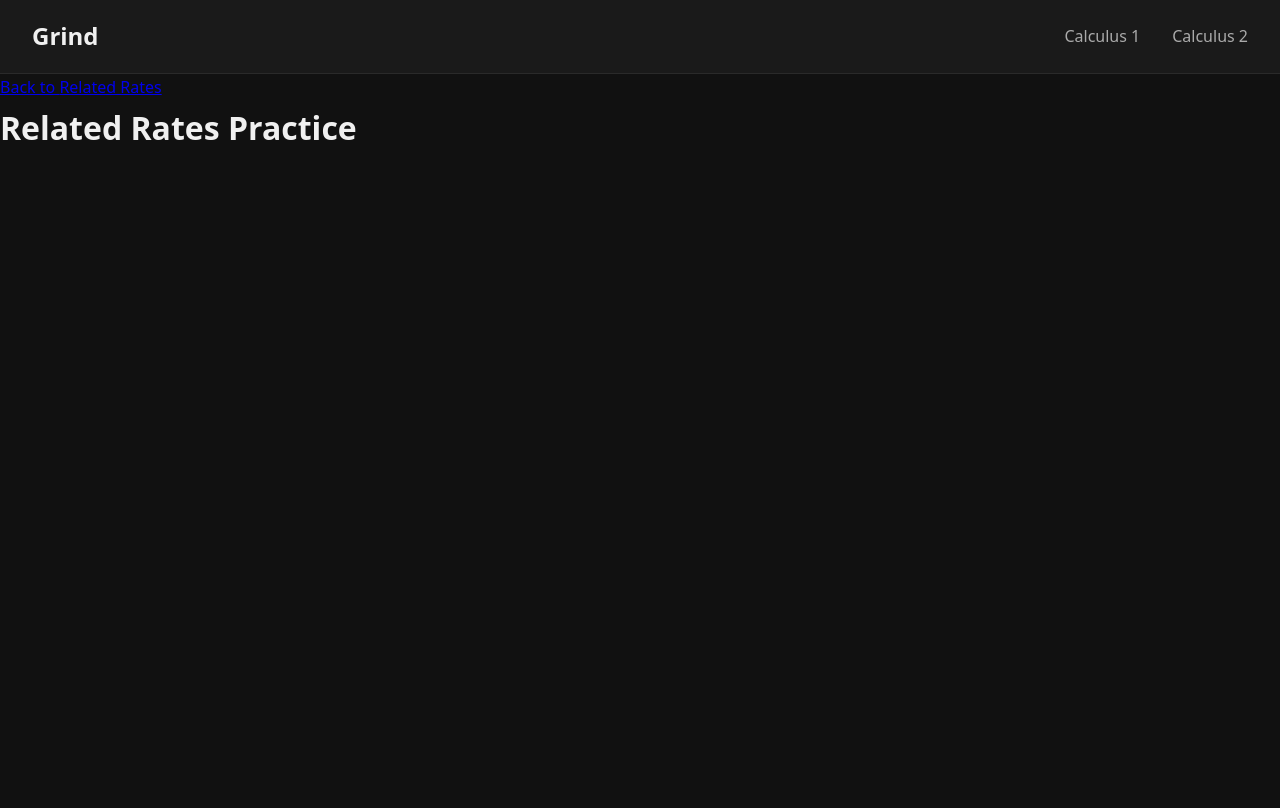
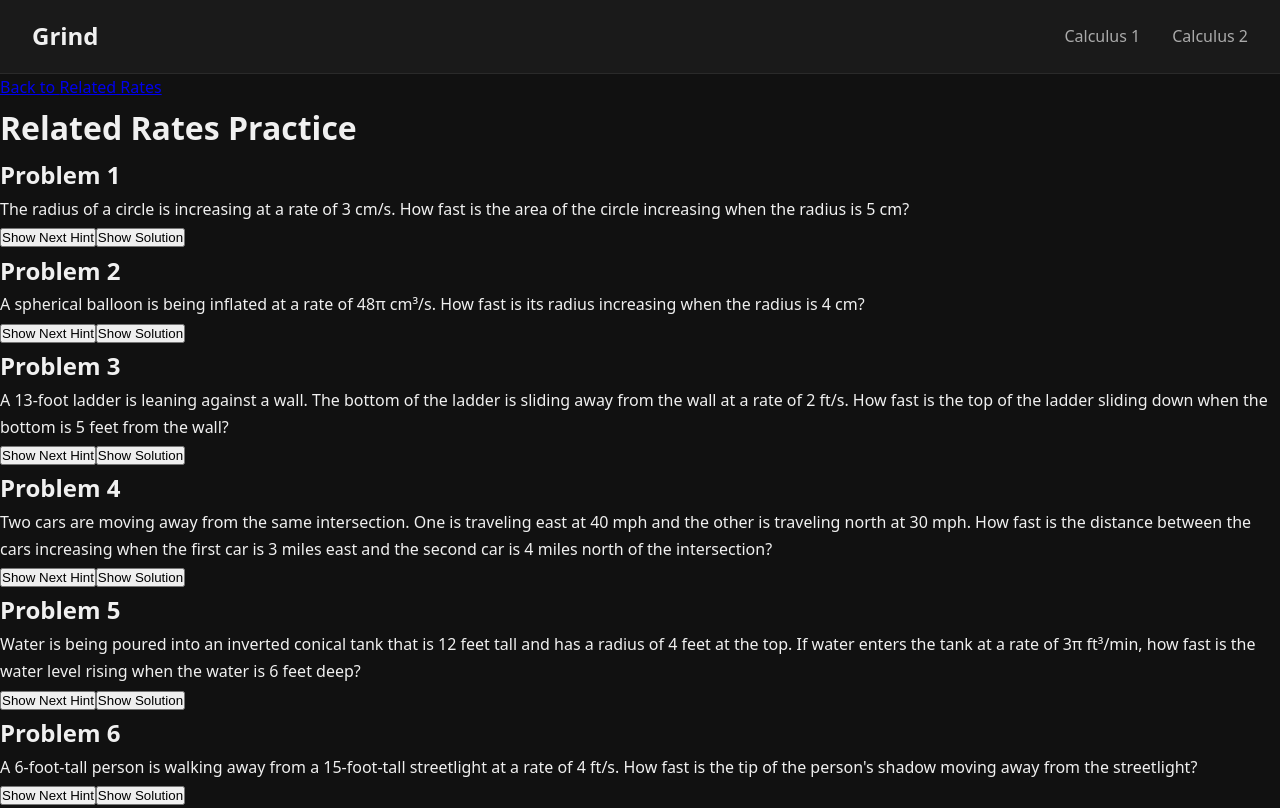
Before and after one commit to richard-bo/tutoring-platform, a React (Vite) app: page /calc1/related-rates/practice in a window 1280 px wide. Built offline with nearby package versions, Linux system fonts and the light colour scheme.

Commit message:
Practice component, hints, and problems for related rates

```diff
--- /dev/null
+++ b/src/components/PracticeProblem.jsx
@@ -0,0 +1,41 @@
+import { useState } from "react";
+import "./PracticeProblem.css";
+
+function PracticeProblem(props) {
+    const [hintCount, setHintCount] = useState(0);
+    const [showSolution, setShowSolution] = useState(false);
+
+    return (
+        <section className="practice-problem">
+            <h2>Problem {props.number}</h2>
+
+            <p>{props.question}</p>
+
+            <button
+                onClick={() => setHintCount(prev => prev + 1)}
+                disabled={hintCount >= props.hints.length}
+            >
+                Show Next Hint
+            </button>
+
+            <button onClick={() => setShowSolution(prev => !prev)}>
+                {showSolution ? "Hide Solution" : "Show Solution"}
+            </button>
+
+            {props.hints.slice(0, hintCount).map((hint, index) => (
+                <p key={index}>
+                    Hint {index + 1}: {hint}
+                </p>
+            ))}
+
+            {showSolution && (
+                <div className="practice-solution">
+                    <h3>Solution</h3>
+                    {props.solution}
+                </div>
+            )}
+        </section>
+    );
+}
+
+export default PracticeProblem;
--- /dev/null
+++ b/src/data/relatedRatesProblems.js
@@ -0,0 +1,64 @@
+const relatedRatesProblems = [
+    {
+        number: 1,
+        question: "The radius of a circle is increasing at a rate of 3 cm/s. How fast is the area of the circle increasing when the radius is 5 cm?",
+        hints: [
+            "Identify the rate you are given and the rate you are trying to find.",
+            "What equation relates the area of a circle to its radius?",
+            "Differentiate both sides with respect to time. Remember that the radius is changing with time."
+        ],
+        solution: null
+    },
+    {
+        number: 2,
+        question: "A spherical balloon is being inflated at a rate of 48π cm³/s. How fast is its radius increasing when the radius is 4 cm?",
+        hints: [
+            "Are you given the rate of change of the radius or the volume?",
+            "Find an equation relating the volume of a sphere to its radius.",
+            "Differentiate with respect to time using the chain rule, then isolate the unknown."
+        ],
+        solution: null
+    },
+    {
+        number: 3,
+        question: "A 13-foot ladder is leaning against a wall. The bottom of the ladder is sliding away from the wall at a rate of 2 ft/s. How fast is the top of the ladder sliding down when the bottom is 5 feet from the wall?",
+        hints: [
+            "Draw a diagram and label the sides.",
+            "Notice this creates a right triangle, what equation do we typically use here?",
+            "Remember that the length of the ladder is constant."
+        ],
+        solution: null
+    },
+    {
+        number: 4,
+        question: "Two cars are moving away from the same intersection. One is traveling east at 40 mph and the other is traveling north at 30 mph. How fast is the distance between the cars increasing when the first car is 3 miles east and the second car is 4 miles north of the intersection?",
+        hints: [
+            "Draw the positions of the two cars relative to the intersection.",
+            "Use the Pythagorean Theorem.",
+            "Both cars are moving, so both distances are changing with time."
+        ],
+        solution: null
+    },
+    {
+        number: 5,
+        question: "Water is being poured into an inverted conical tank that is 12 feet tall and has a radius of 4 feet at the top. If water enters the tank at a rate of 3π ft³/min, how fast is the water level rising when the water is 6 feet deep?",
+        hints: [
+            "Write down the equation for the volume of a cone. Which variables are changing?",
+            "Similar triangles.",
+            "Express the radius in terms of the height and substitute into the volume equation before differentiating."
+        ],
+        solution: null
+    },
+    {
+        number: 6,
+        question: "A 6-foot-tall person is walking away from a 15-foot-tall streetlight at a rate of 4 ft/s. How fast is the tip of the person's shadow moving away from the streetlight?",
+        hints: [
+            "Draw a diagram showing the streetlight, the person, and the shadow.",
+            "We can use similar triangles to relate two distances.",
+            "Remember what the question is asking for."
+        ],
+        solution: null
+    }
+];
+
+export default relatedRatesProblems;
--- a/src/pages/RelatedRatesPractice.jsx
+++ b/src/pages/RelatedRatesPractice.jsx
@@ -1,12 +1,28 @@
 import BackTo from "../components/BackTo";
+import PracticeProblem from "../components/PracticeProblem";
+import relatedRatesProblems from "../data/relatedRatesProblems";
+
 
 function RelatedRatesPractice() {
     return (
-        <div>
-            <BackTo path = {"/calc1/related-rates"} topic = {"Related Rates"}></BackTo>
+        <div className="practice-pg">
+            <BackTo
+                path="/calc1/related-rates"
+                topic="Related Rates"
+            />
+
             <h1>Related Rates Practice</h1>
+
+            {relatedRatesProblems.map(problem => (
+                <PracticeProblem
+                    key={problem.number}
+                    number={problem.number}
+                    question={problem.question}
+                    hints={problem.hints}
+                    solution={problem.solution}
+                />
+            ))}
         </div>
-
     );
 }
 
```
Also changed, not shown: src/components/PracticeProblem.css (added).
